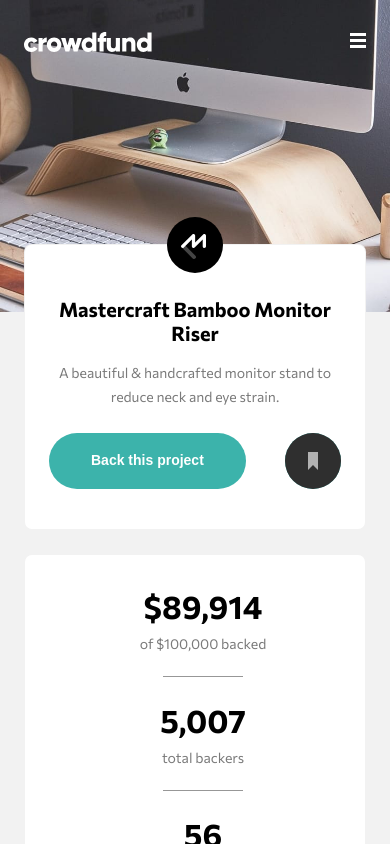
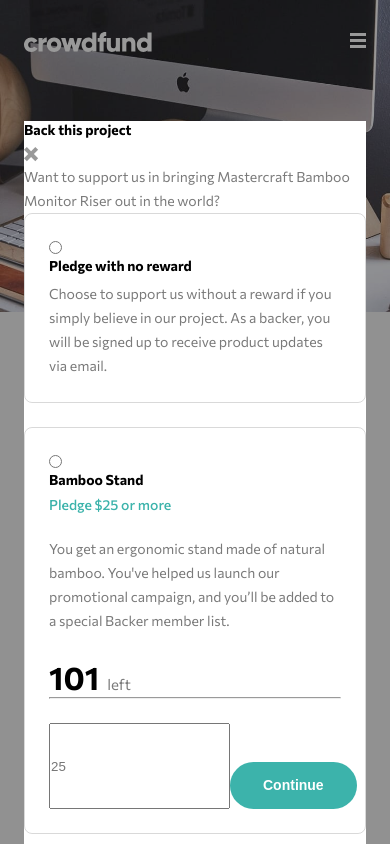
Before and after one commit to natalliasdh/crowdfunding, a plain HTML site: page index.html in a window 390 px wide. Both pictures are taken after a click on the button "Back this project". Shown: the top 844 px of the page. Drawn offline with Linux system fonts and the light colour scheme.

Commit message:
Modal mobile

```diff
--- a/assets/css/style.css
+++ b/assets/css/style.css
@@ -384,12 +384,29 @@ button.out {
     button.select {
         margin-top: 0px;
     }
-    /*
-    .mahogany {
-        opacity: 0.5;
-    }
+}
 
-    button.out {
-        background-color: #2F2F2F;
-    }*/
+
+/*------------------------------------------------------------Modal------------------------------------------------------------------*/
+
+#modal {
+    display: none;
+    position: fixed;
+    z-index: 1;
+    top: 0;
+    left: 0;
+    background-color: white;
+    width: 100%;
+    height: 100%;
+    padding-top: 121px;
+    background-color: rgb(0, 0, 0);
+    /* Fallback color */
+    background-color: rgba(0, 0, 0, 0.4);
+    /* Black w/ opacity */
+    padding: 121px 24px;
+    overflow: auto;
 }
+
+.modalcontent {
+    background-color: white;
+}
--- /dev/null
+++ b/assets/scripts/modal.js
@@ -0,0 +1,9 @@
+const backProject = document.querySelector("#back");
+const modal = document.querySelector("#modal");
+
+backProject.addEventListener('click', () => {
+
+    modal.style.display = 'block';
+
+
+});
--- a/index.html
+++ b/index.html
@@ -31,7 +31,7 @@
             </h1>
             <p>A beautiful & handcrafted monitor stand to reduce neck and eye strain.</p>
             <div class="twobuttons">
-                <button class="back"> Back this project</button>
+                <button class="back" id="back"> Back this project</button>
                 <button class="bookmark"><img src="assets/images/icon-bookmark.svg" alt="Bookmark">Bookmark</button>
             </div>
         </section>
@@ -104,7 +104,65 @@
         Challenge by <a href="https://www.frontendmentor.io?ref=challenge" target="_blank">Frontend Mentor</a>. Coded by Natallia Harmon.
     </footer>
 
+    <div id="modal">
+        <div class="modalcontent">
+            <div class="backit">
+                <h3>Back this project</h3><img src="assets/images/icon-close-modal.svg" alt="Close">
+                <p>Want to support us in bringing Mastercraft Bamboo Monitor Riser out in the world?</p>
+                <div class="bamboostand">
+                    <input type="radio" id="noreward" name="rewards" value="0">
+                    <label for="noreward"><h3>Pledge with no reward</h3></label>
+                    <p>Choose to support us without a reward if you simply believe in our project. As a backer, you will be signed up to receive product updates via email.</p>
+
+                </div>
+
+            </div>
+
+
+            <div class="bamboostand">
+                <div class="standdiv">
+                    <input type="radio" id="bambooreward" name="rewards" value="25">
+                    <label for="bambooreward"> <h3>Bamboo Stand</h3>
+            <div class="pledge">Pledge $25 or more</div></label>
+                </div>
+                <p class="standp"> You get an ergonomic stand made of natural bamboo. You've helped us launch our promotional campaign, and you’ll be added to a special Backer member list.</p>
+
+                <div class="standdiv">
+                    <div class="whatleft"><span class="standnumber stylenumber">101</span>left</div>
+                </div>
+                <hr>
+                <div class="twobuttons">
+                    <input type="text" id="twentyfive" placeholder="25">
+                    <button class="select">Continue</button>
+                </div>
+
+            </div>
+
+            <div class="bamboostand">
+                <div class="standdiv">
+                    <input type="radio" id="editionreward" name="rewards" value="75">
+                    <label for="editionreward"> <h3>Black Edition Stand</h3>
+            <div class="pledge">Pledge $75 or more</div></label>
+                </div>
+                <p class="standp"> You get a Black Special Edition computer stand and a personal thank you. You’ll be added to our Backer member list. Shipping is included.</p>
+
+                <div class="standdiv">
+                    <div class="whatleft"><span class="standnumber stylenumber">64</span>left</div>
+                </div>
+                <hr>
+                <div class="twobuttons">
+                    <input type="text" id="twentyfive" placeholder="25">
+                    <button class="select">Continue</button>
+                </div>
+
+            </div>
+        </div>
+
+    </div>
+
+
     <script src="assets/scripts/navigation.js"></script>
+    <script src="assets/scripts/modal.js"></script>
 </body>
 
 </html>
```
